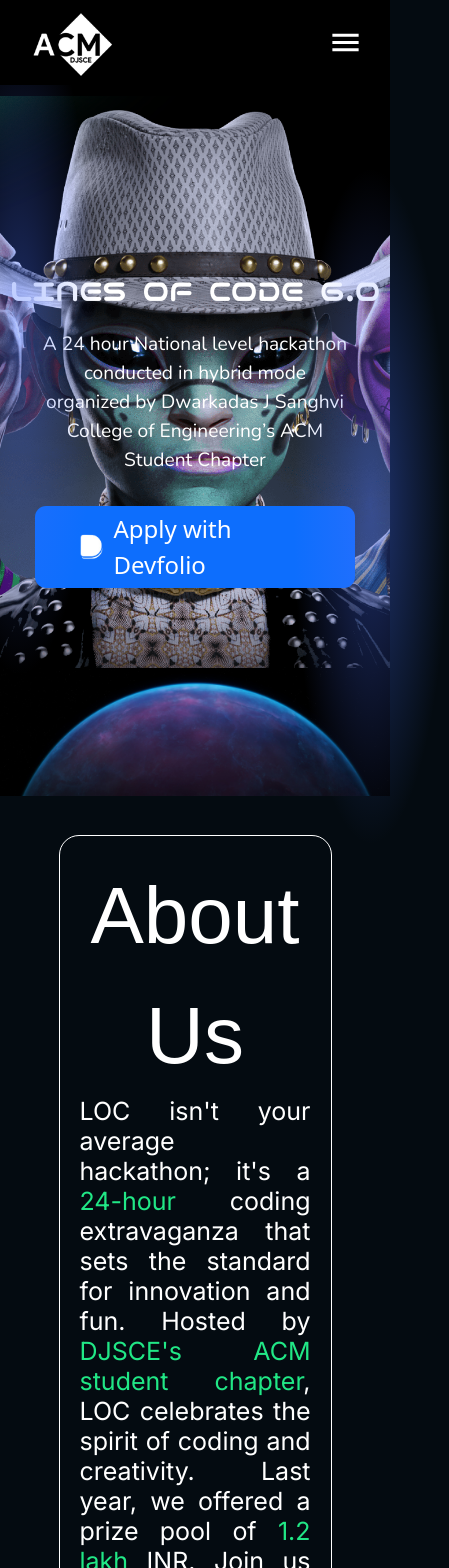
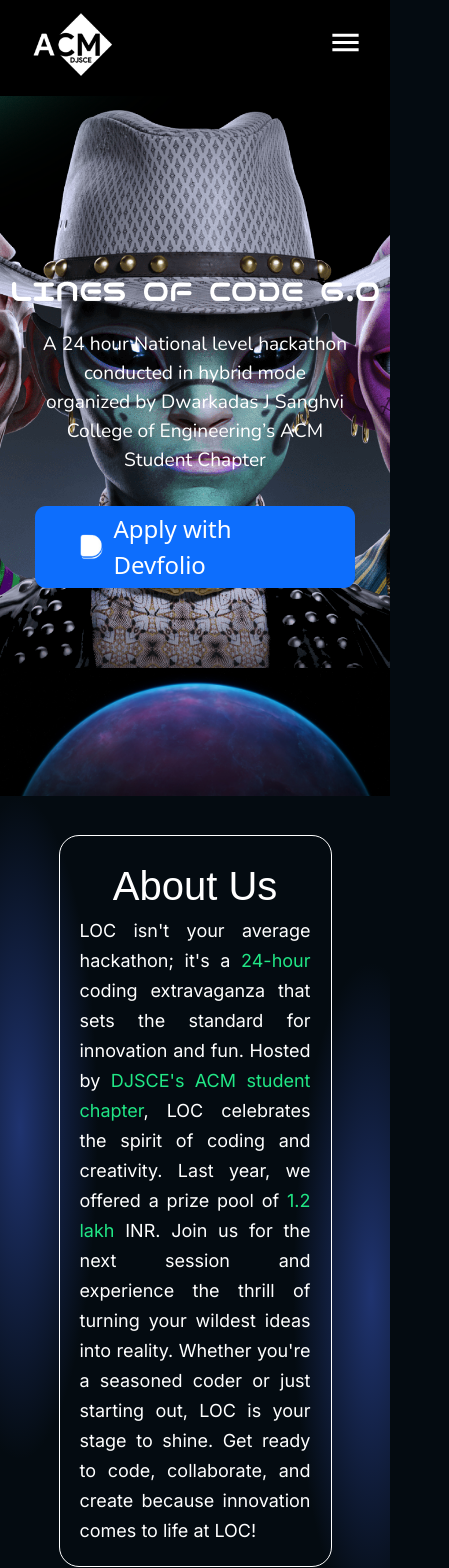
Before and after one commit to Rishingad/LOC-6.0, a React (Vite) app: page / in a window 390 px wide. Shown: the top 1568 px of the page, 449 px wide, since content can reach past the window. Built offline with nearby package versions, Linux system fonts and the light colour scheme; a web font is replaced by a local one.

Commit message:
Fixing about and prizes css

```diff
--- a/src/components/About/about.css
+++ b/src/components/About/about.css
@@ -1,20 +1,24 @@
 @import url('https://fonts.googleapis.com/css2?family=Bakbak+One&display=swap');
 @import url('https://fonts.googleapis.com/css2?family=Bakbak+One&family=Inter:wght@100..900&display=swap');
-body{
-    background-color:rgba(4, 11, 17, 1);
-    margin: 0; /* Remove default margin */
-  overflow: hidden; /* Prevent scrollbars */
+
+body {
+  background-color: rgba(4, 11, 17, 1);
+  margin: 0;
+  overflow: hidden;
   display: flex;
   justify-content: center;
   align-items: center;
 }
-.about-container{
+
+.about-container {
   display: flex;
   justify-content: center;
   align-items: center;
   z-index: 1;
+  position: relative;
 }
-.about-us{
+
+.about-us {
   display: flex;
   justify-content: center;
   align-items: center;
@@ -30,32 +34,27 @@
   margin-top: 10%;
   position: relative;
   z-index: 2;
-
 }
 
-.about-us h1{
+.about-us h1 {
   font-family: "Bakbak One", sans-serif;
   font-size: 80px;
   font-weight: 400;
   text-align: center;
-    /*
-    line-height: 24px;
-    letter-spacing: 0em;
-    text-align: left; */
+}
 
-}
-.about-us p{
+.about-us p {
   font-family: "Inter", sans-serif;
   line-height: 30px;
   text-align: justify;
   font-size: 25px;
 }
-.about-us p span{
+
+.about-us p span {
   color: rgba(33, 231, 134, 1);
-
 }
 
-.about-section{
+.about-section {
   display: flex;
   flex-direction: row;
   align-items: center;
@@ -70,7 +69,7 @@
 .top-left {
   width: 40%;
   height: 80%;
-   clip-path:  polygon(0 0, right 1em 0, 100% 50%, right 1em 100%, 0 100%, 0 0);
+  clip-path: polygon(0 0, right 1em 0, 100% 50%, right 1em 100%, 0 100%, 0 0);
   top: 0;
   left: -15%;
 }
@@ -82,3 +81,14 @@
   right: -15%;
   transform: translateY(-50%);
 }
+
+/* Media Query for smaller screens (e.g., mobile devices) */
+@media only screen and (max-width: 600px) {
+  .about-us h1 {
+    font-size: 40px; /* Adjust the font size for smaller screens */
+  }
+
+  .about-us p {
+    font-size: 18px; /* Adjust the font size for smaller screens */
+  }
+}
--- a/src/components/Prizes/prizes.css
+++ b/src/components/Prizes/prizes.css
@@ -29,6 +29,7 @@
     margin-left: auto;
     margin-right: auto;
     background-image: url('../../assets/ufo.png');
+    background-repeat: no-repeat;
 
   }
 
@@ -62,6 +63,7 @@
     margin-left: auto;
     margin-right: auto;
     background-image: url('../../assets/ufo.png');
+    background-repeat: no-repeat;
 
   }
 
@@ -95,6 +97,7 @@
     margin-left: auto;
     margin-right: auto;
     background-image: url('../../assets/ufo.png');
+    background-repeat: no-repeat;
 
   }
 
@@ -136,6 +139,7 @@
 
     /* width: 30%; */
     background-image: url('../../assets/spotlight.svg');
+    background-repeat: no-repeat;
 
 
      }
@@ -156,7 +160,7 @@
   .animation-started  .prize-money{
     position: absolute;
   top: 210%;
-  left: 50%;
+  left: 45%;
   transform: translate(-50%, -50%);
   color: white;
   font-family: Bakbak One;
```
Lines whose indentation alone changed are shown as unchanged.
